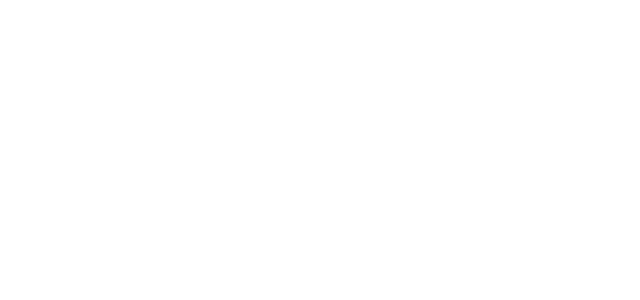
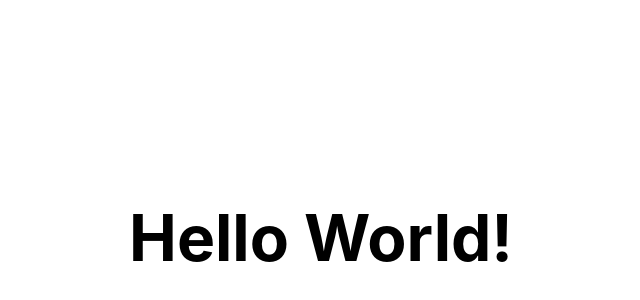
Before and after one commit to Kalightortaio/px-place, a Next.js app: page / in a window 1280 px wide. Shown: the part 162-462 px from the top of the page, without its empty margins (319-959 px from the left). Built offline with nearby package versions, Linux system fonts and the light colour scheme.

Commit message:
hello world

```diff
--- a/pages/api/hello.ts
+++ /dev/null
@@ -1,13 +0,0 @@
-// Next.js API route support: https://nextjs.org/docs/api-routes/introduction
-import type { NextApiRequest, NextApiResponse } from 'next'
-
-type Data = {
-  name: string
-}
-
-export default function handler(
-  req: NextApiRequest,
-  res: NextApiResponse<Data>
-) {
-  res.status(200).json({ name: 'John Doe' })
-}
--- a/pages/index.tsx
+++ b/pages/index.tsx
@@ -11,6 +11,11 @@
         <meta name="description" content="Generated by create next app" />
         <link rel="icon" href="/favicon.ico" />
       </Head>
+      <main className={styles.main}>
+        <h1 className={styles.title}>
+          Hello World!
+        </h1>
+      </main>
     </div>
   )
 }
```
Also changed, not shown: pages/hello.tsx (deleted, +0 -7 lines).
